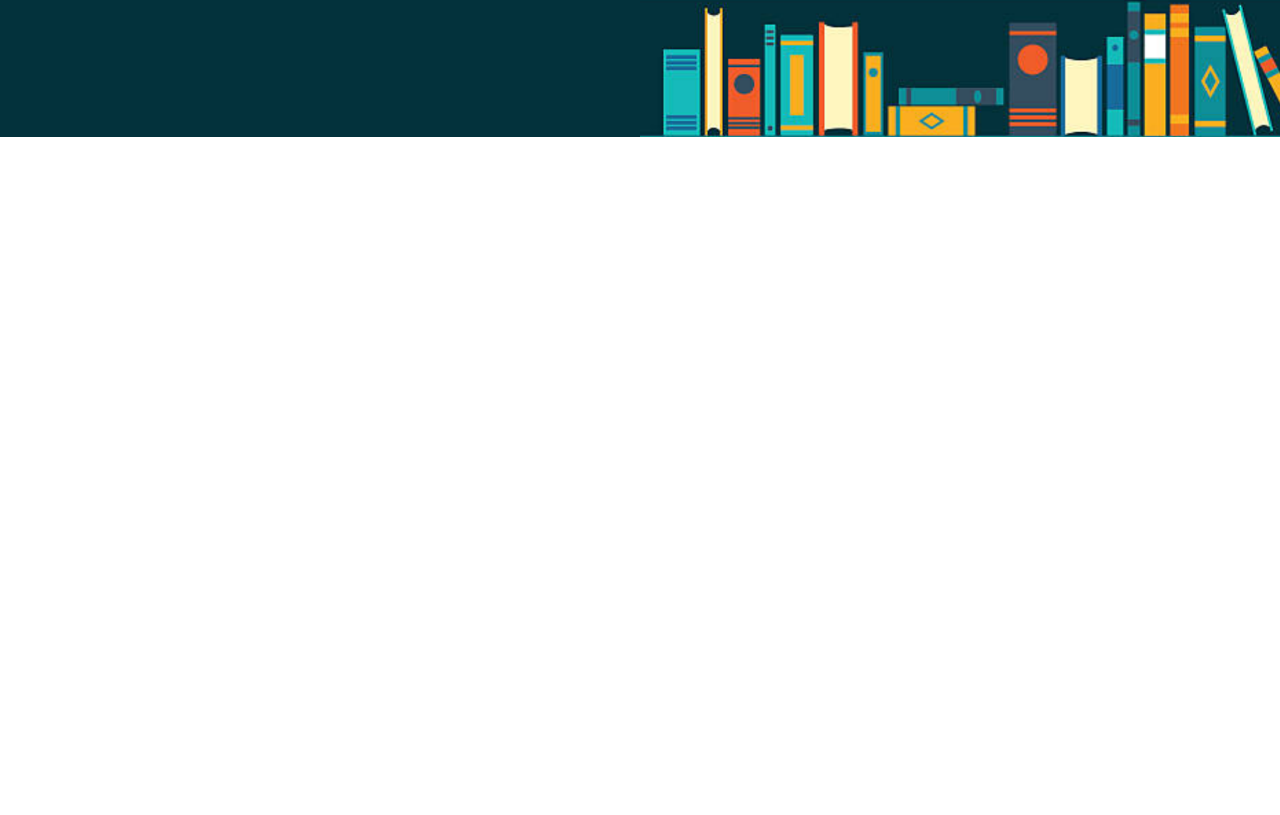
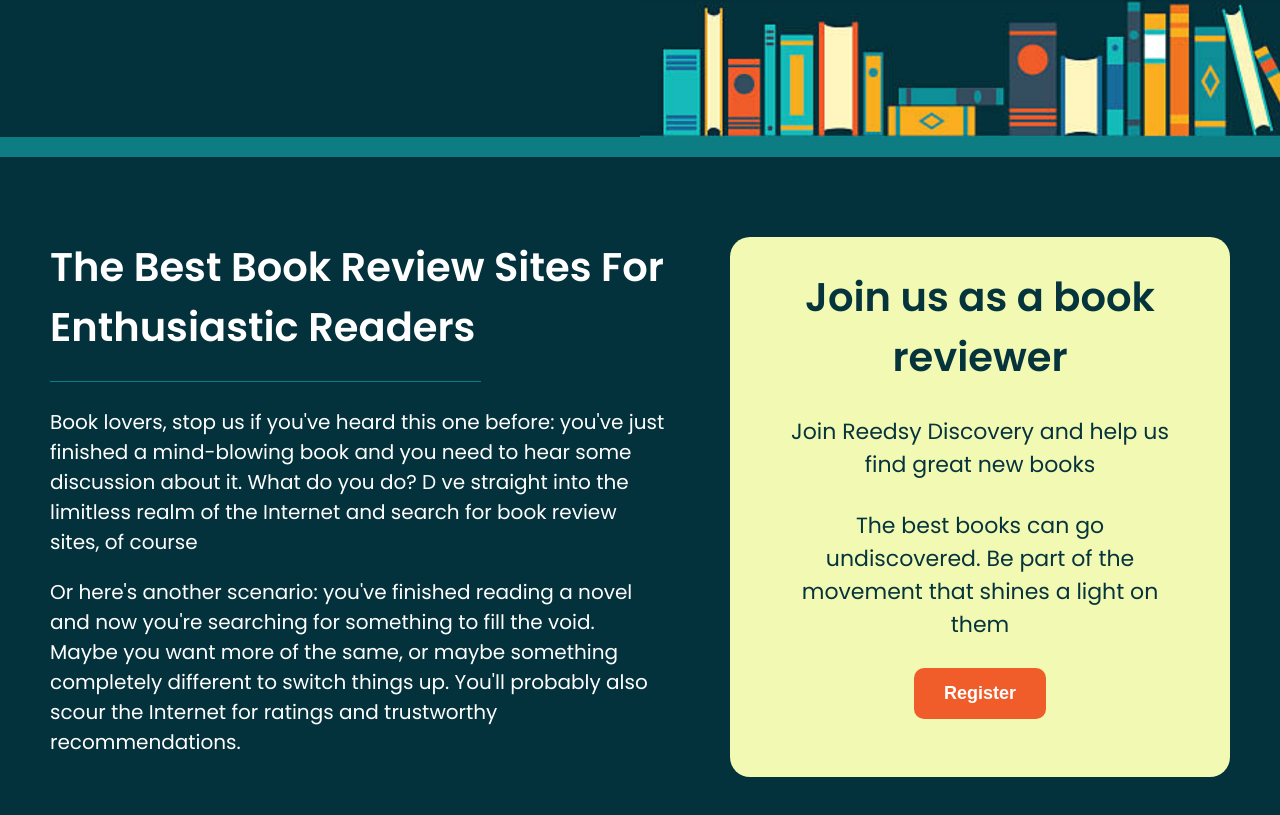
Before and after one commit to manshadchangampalli/revive-competition, a React (Create React App) app: page / in a window 1280 px wide. Shown: the part 663-1478 px from the top of the page. Before the commit the page ends 800 px from the top, so only its background shows below. Built offline with nearby package versions, Linux system fonts and the light colour scheme.

Commit message:
#added: the second section also added

```diff
--- a/src/App.css
+++ b/src/App.css
@@ -5,6 +5,11 @@
   margin: 0;
   padding: 0;
   box-sizing: border-box;
+}
+body{
+  width:100vw;
+  overflow-x: hidden;
+  background: #03323C;
 }
 h1{
   font-family: 'Poppins', sans-serif;
--- a/src/Page.jsx
+++ b/src/Page.jsx
@@ -1,10 +1,13 @@
 import React from 'react'
+import BookReviwer from './components/BookReviewer/BookReviwer'
 import Hero from './components/Hero/Hero'
 
 const Page = () => {
   return (
     <div>
         <Hero/>
+        <div style={{width:"100%",height:"20px",background:"#0E7C83"}} ></div>
+        <BookReviwer/>
     </div>
   )
 }
--- /dev/null
+++ b/src/components/BookReviewer/BookReviewer.scss
@@ -0,0 +1,58 @@
+.book-reviewer {
+  width: 100vw;
+  height: auto;
+  display: grid;
+  grid-template-columns: 1.2fr 1fr;
+  padding:80px 50px;
+  grid-gap: 50px;
+  .left-sec {
+    color: white;
+    h1 {
+      font-size: 40px;
+      text-transform: capitalize;
+      margin-bottom: 50px;
+      position: relative;
+      &::after {
+        position: absolute;
+        content: "";
+        bottom: -25px;
+        left: 0;
+        height: 1px;
+        width: 70%;
+        background: #0e7c83;
+      }
+    }
+    p {
+      font-size: 20px;
+      margin-bottom: 20px;
+    }
+  }
+  .card {
+    width: 100%;
+    height: 100%;
+    border-radius: 20px;
+    background: #f1f9b2;
+    max-width: 500px;
+    padding: 30px 50px;
+    display: grid;
+    justify-self: end;
+    color: #06343d;
+    text-align: center;
+    h1 {
+      font-size: 40px;
+    }
+    p {
+      font-size: 22px;
+    }
+    button {
+      padding: 15px 30px;
+      border-radius: 10px;
+      background: #f05d2a;
+      font-size: 18px;
+      font-weight: 600;
+      color: white;
+      border: none;
+      outline: none;
+    }
+  }
+}
--- /dev/null
+++ b/src/components/BookReviewer/BookReviwer.jsx
@@ -0,0 +1,25 @@
+import React from 'react'
+import './BookReviewer.scss'
+
+const BookReviwer = () => {
+    return (
+        <div className='book-reviewer'>
+            <div className="left-sec">
+                <h1>the best book review sites for enthusiastic readers</h1>
+                <p>Book lovers, stop us if you've heard this one before: you've just finished a mind-blowing book and you need to hear some discussion about it. What do you do? D ve straight into the limitless realm of the Internet and search for book review sites, of course</p>
+                <p>Or here's another scenario: you've finished reading a novel and now you're searching for something to fill the void. Maybe you want more of the same, or maybe something completely different to switch things up. You'll probably also scour the Internet for ratings and trustworthy recommendations.</p>
+            </div>
+            <div className="card">
+                <h1>Join us as a book <br /> reviewer</h1>
+                <p>Join Reedsy Discovery and help us find great new books</p>
+                <p>The best books can go undiscovered. Be part of the movement that shines a light on them</p>
+                <div>
+                    <button>Register</button>
+                </div>
+            </div>
+
+        </div>
+    )
+}
+
+export default BookReviwer
--- a/src/components/Hero/Hero.jsx
+++ b/src/components/Hero/Hero.jsx
@@ -25,7 +25,7 @@ const Hero = () => {
                                 <img src="images/icons/link.svg" alt="" />
                             </button>
                         </div>
-                        <p>Trust Book Recommendations from real people, not robots 😄</p>
+                        <p>Trust Book Recommendations from real people, not robots 🤓</p>
                     </div>
                 </div>
             </div>
--- a/src/components/Hero/Hero.scss
+++ b/src/components/Hero/Hero.scss
@@ -1,7 +1,6 @@
 .hero-page{
-    width: 100vw;
+    max-width: 100vw;
     height: 100vh;
-    // border-bottom: 15px solid #0E7C83;
     background: #03323C;
     display: grid;
     overflow: hidden;
@@ -16,7 +15,7 @@
         width: 100%;
         height: 100%;
         position: relative;
-        padding: 50px;
+        padding: 20px 50px 50px 50px;
         display: grid;
         grid-template-rows: 60px auto;
         &-content{
@@ -28,7 +27,7 @@
                 width: 100%;
                 height: auto;
                 display: grid;
-                grid-gap: 40px;
+                grid-gap: 50px;
                 h1{
                     color: white;
                     font-size: 60px;
```
